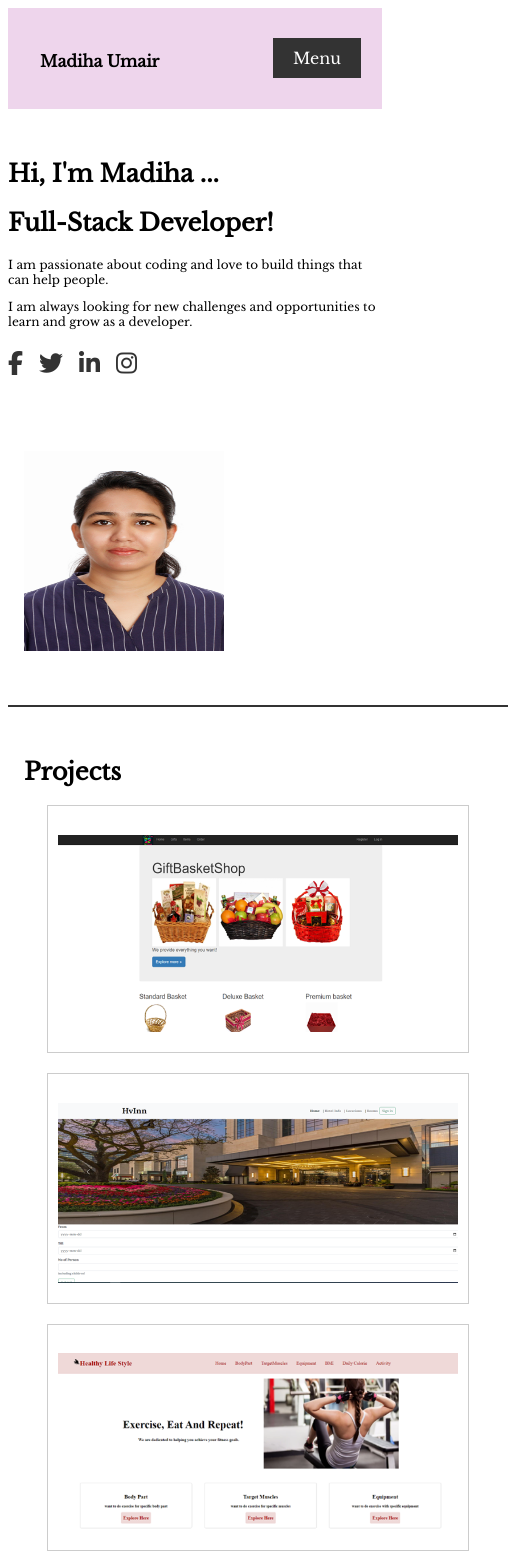
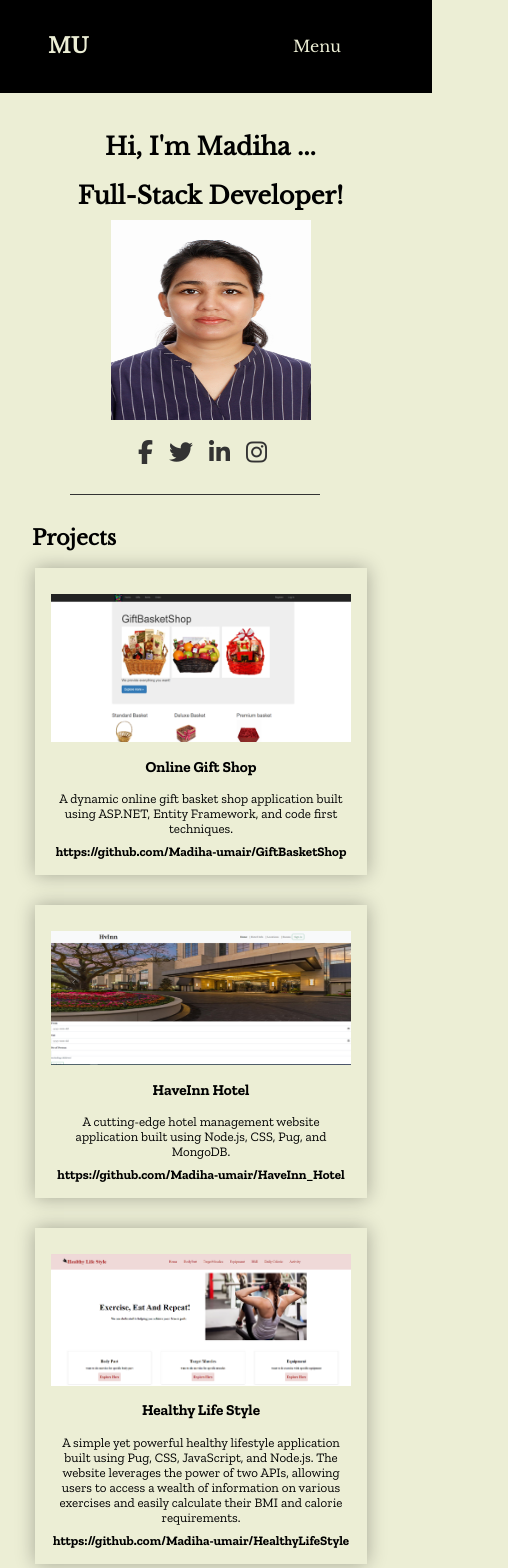
Before and after one commit to Madiha-umair/ReactPortfolio, a React (Vite) app: page / in a window 390 px wide. Shown: the top 1568 px of the page, 508 px wide, since content can reach past the window. Built offline with nearby package versions, Linux system fonts and the light colour scheme.

Commit message:
css style added

```diff
--- a/src/components/Header.jsx
+++ b/src/components/Header.jsx
@@ -11,6 +11,9 @@
     <header id="header">
       <h2 id="site-name">
         <a href="/">Madiha Umair</a>
+      </h2>
+      <h2 id="site-name-for-mobile">
+        <a href="/">MU</a>
       </h2>
       {/* Display the desktop menu for larger screens */}
       <nav className="desktop-menu">
--- a/src/components/Projects.jsx
+++ b/src/components/Projects.jsx
@@ -37,9 +37,6 @@
         <ul>
           {project.map((projectWork, index) => (
             <li key={index}>
-              <h3><a href={projectWork.source}>{projectWork.title}</a></h3>
-              <p>{projectWork.content}</p>
-              <a href={projectWork.source}>{projectWork.source}</a>
               {imageMap[projectWork.title] && (
                 <img
                   src={imageMap[projectWork.title]}
@@ -48,6 +45,9 @@
                   height="400"
                 />
               )}
+              <h3><a href={projectWork.source}>{projectWork.title}</a></h3>
+              <p>{projectWork.content}</p>
+              <a href={projectWork.source}>{projectWork.source}</a>
             </li>
           ))}
         </ul>
--- a/src/components/Skills.jsx
+++ b/src/components/Skills.jsx
@@ -48,7 +48,6 @@
       <ul>
         {skills.map((skill, index) => (
           <li key={index}>
-            {skill}
             {imageMap[skill] && (
               <img
                 src={imageMap[skill]}
@@ -57,6 +56,7 @@
                 height="100"
               />
             )}
+            {skill}
           </li>
         ))}
       </ul>
--- a/src/index.css
+++ b/src/index.css
@@ -13,12 +13,15 @@
   h2 {
     margin-left: 4rem;
   }
-  #site-name a{
+  #site-name-for-mobile {
+    display:none;
+  }
+  #site-name a, #site-name-for-mobile a{
     text-decoration: none;
     color: #000;
   }
-  #header, #footer{
-    background-color: #eed5ec;
+  #header{
+    background-color: #eceed5;
   }
   nav ul {
     display: flex;
@@ -53,17 +56,6 @@
 img {
     margin-left: 1rem;
   }
-
-/* Style for the li elements */
-li {
-  display: inline-block;
- /* box-shadow: 0 0 5px rgba(0, 0, 0, 0.3);  Add box shadow */
-  padding: 1rem;
-  margin: 1rem;
-}
-#project_container li:hover, #skill_container li:hover {
-  transform: scale(1.1); /* Increase size by 10% */
-}
 
 /* Projects styles */
 li p:not(:last-child) {
@@ -181,17 +173,29 @@
 #skill_container ul {
   grid-template-columns: repeat(5, 1fr);
 }
+#skill_container li {
+  display: inline-block;
+  box-shadow: 0 0 18px rgba(0, 0, 0, 0.3);  /*Add box shadow */
+  font-size: 12px;
+}
 #project_container li, #skill_container li {
   border: 1px solid #ccc;
-  padding: 10px;
+  padding: 1rem;
+  margin: 1rem;
   text-align: center;
   position: relative;
+}
+#skill_container li img{
+  display: block;
 }
 #project_container li img{
   display: block;
   margin: 10px auto;
   max-width: 100%;
   height: auto;
+}
+#project_container li:hover, #skill_container li img:hover {
+  transform: scale(1.1); /* Increase size by 10% */
 }
 #project_container li a,
 #project_container li p {
@@ -231,6 +235,7 @@
 }
 footer p{
   margin-bottom: 0;
+  font-size: 12px;
 }
 
  /* Style for the desktop navigation menu */
@@ -245,7 +250,6 @@
 }
 
 .desktop-menu a {
-  color: #333;
   text-decoration: none;
   font-size: 16px;
 }
@@ -322,7 +326,6 @@
   /* Show the mobile menu toggle button on smaller screens */
   .mobile-menu-toggle {
     display: block;
-    background-color: #333;
     color: #fff;
     border: none;
     position: absolute;
@@ -344,19 +347,41 @@
 }
 
 @media (max-width: 480px) {
-  #skill_container ul {
-    grid-template-columns: repeat(2, 1fr);
-  }
   #site-name a {
     font-size: 1rem;
   }
   h2 {
-    margin-left: 1rem;
-
+    font-size: 1.3em;
+  }
+  #header {
+    background-color: #000000;
+    color: #eceed5;
+    width: 400px;
+  }
+  .mobile-menu-toggle {
+    color: #eceed5;
+  }
+  body{
+    background-color: #eceed5;
+    margin: 0;
   }
   .about {
-  flex-direction: column-reverse;
-  justify-content:center;
+    flex-direction: column-reverse;
+    justify-content:center;
+    gap:20px;
+    margin:20px 0 0 31px;
+    align-items: center;
+    text-align: center;
+  }
+  img {
+    margin-left: 0;
+  }
+  .about p, #site-name {
+    display:none;
+  }
+  #site-name-for-mobile, #site-name-for-mobile a {
+    display:block;
+    color: #eceed5;
   }
   nav ul li:not(:last-child) {
     margin-right: 0.5rem;
@@ -366,10 +391,57 @@
     font-size: 12px;
     padding:5px;
   }
-  #project_container ul {
-    grid-template-columns: repeat(1, 1fr);
+  .social-icons{
+    position: relative;
+    top: 200px;
+    display: block;
   }
-  #project_container li, #skill_container li{
-  margin:0;
+  #profileimg {
+    position: relative;
+    top: -70px;
   }
-}
+  #line {
+    width: 250px;
+    margin: 0px auto 30px auto;
+    border-top: 1px solid #333;
+  }
+  /* Projects styles */
+  #project_container li a,
+  #project_container li p {
+    display: block;
+  }
+  #project_container li a{
+    font-weight: 700;
+    color: #000;
+    text-decoration: none;
+  }
+  #project_container li p {
+    font-weight: 500;
+  }
+  #project_container li:hover, #skill_container li img:hover  {
+    transform: none; /* Increase size by 10% */
+  }
+  #project_container ul, #qualification_container ul{
+    margin-right: 2rem;
+    padding: 0;
+    display: block;
+  }
+  #project_container li, #qualification_container li  {
+    border: none;
+    box-shadow: 0 0 18px rgba(0, 0, 0, 0.3);  /*Add box shadow */
+    width: 300px;
+    margin: 0 0 30px 35px;
+    display: block;
+    font-size: 13px;
+    font-family: 'Zilla Slab', serif;
+  }
+  #qualification_container li {
+    font-size: 15px;
+  }
+  #qualification_container li p:first-child {
+    font-weight: bold;
+  }
+  #skill_container ul {
+    grid-template-columns: repeat(2, 1fr);
+  }
+  }
```
